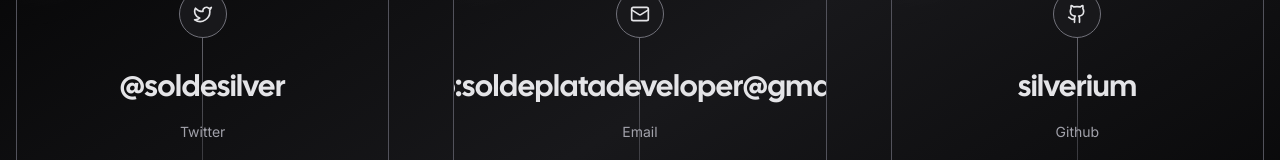
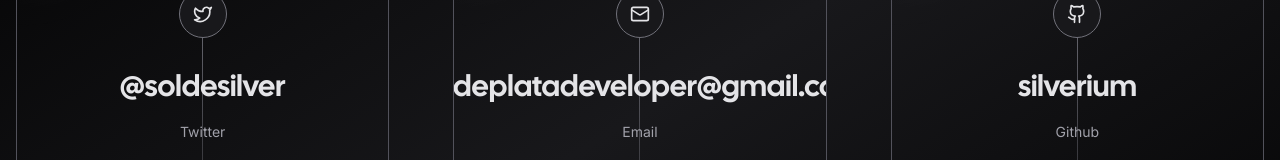
Before and after one commit to Silverium/silverium, a Next.js app: page /contact in a window 1280 px wide. Shown: the part 286-446 px from the top of the page. Built offline with nearby package versions, Linux system fonts and the light colour scheme; no server answers; what tailwindcss-debug-screens would draw is missing.

Commit message:
Remove unused environment variables and update email handle

```diff
--- a/app/contact/page.tsx
+++ b/app/contact/page.tsx
@@ -15,7 +15,7 @@
 		icon: <Mail size={20} />,
 		href: "mailto:soldeplatadeveloper@gmail.com",
 		label: "Email",
-		handle: "mailto:soldeplatadeveloper@gmail.com",
+		handle: "soldeplatadeveloper@gmail.com",
 	},
 	{
 		icon: <Github size={20} />,
```
Also changed, not shown: 1 other file (tests, documents, lock files or other folders).
